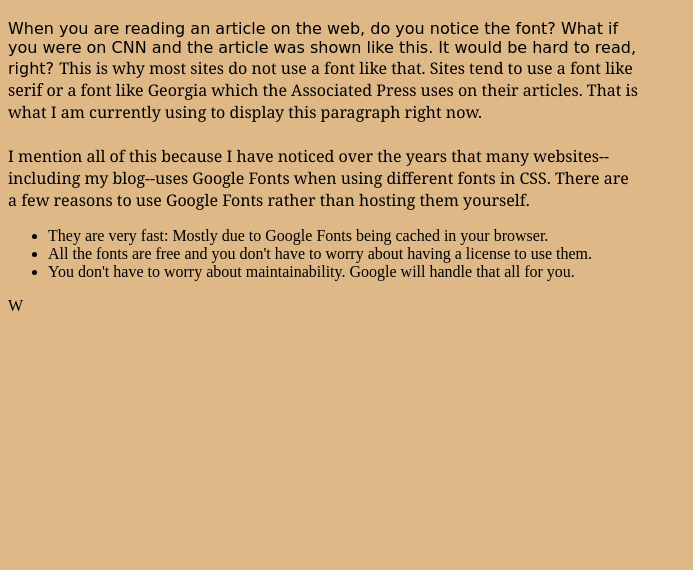
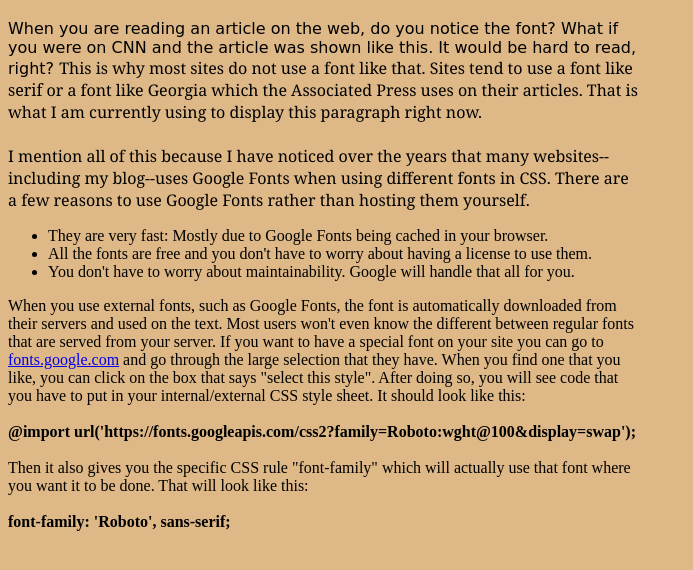
Before and after one commit to newsommr/Blog, a plain HTML site: page post4.html in a window 1280 px wide. Shown: the part 206-776 px from the top of the page, without its empty margins (0-693 px from the left). Drawn offline with Linux system fonts and the light colour scheme.

Commit message:
Post4 complete.

```diff
--- a/post4.html
+++ b/post4.html
@@ -47,7 +47,12 @@
                         <li>All the fonts are free and you don't have to worry about having a license to use them.</li>
                         <li>You don't have to worry about maintainability. Google will handle that all for you.</li>
                     </ul>
-                    W
+                    When you use external fonts, such as Google Fonts, the font is automatically downloaded from their servers and used on the text. Most users won't even know the different between regular fonts that are served from your server.
+                    If you want to have a special font on your site you can go to <a href="https://fonts.google.com">fonts.google.com</a> and go through the large selection that they have. When you find one that you like, you can click on the box
+                    that says "select this style". After doing so, you will see code that you have to put in your internal/external CSS style sheet. It should look like this:<br><span style="font-weight: bold;"><br> @import url('https://fonts.googleapis.com/css2?family=Roboto:wght@100&display=swap');</span>
+                    <br><br>
+                    Then it also gives you the specific CSS rule "font-family" which will actually use that font where you want it to be done.
+                    That will look like this:<br><br><span style="font-weight:bold">font-family: 'Roboto', sans-serif;</span>
                 </span>
             </p>
             </article>
```
